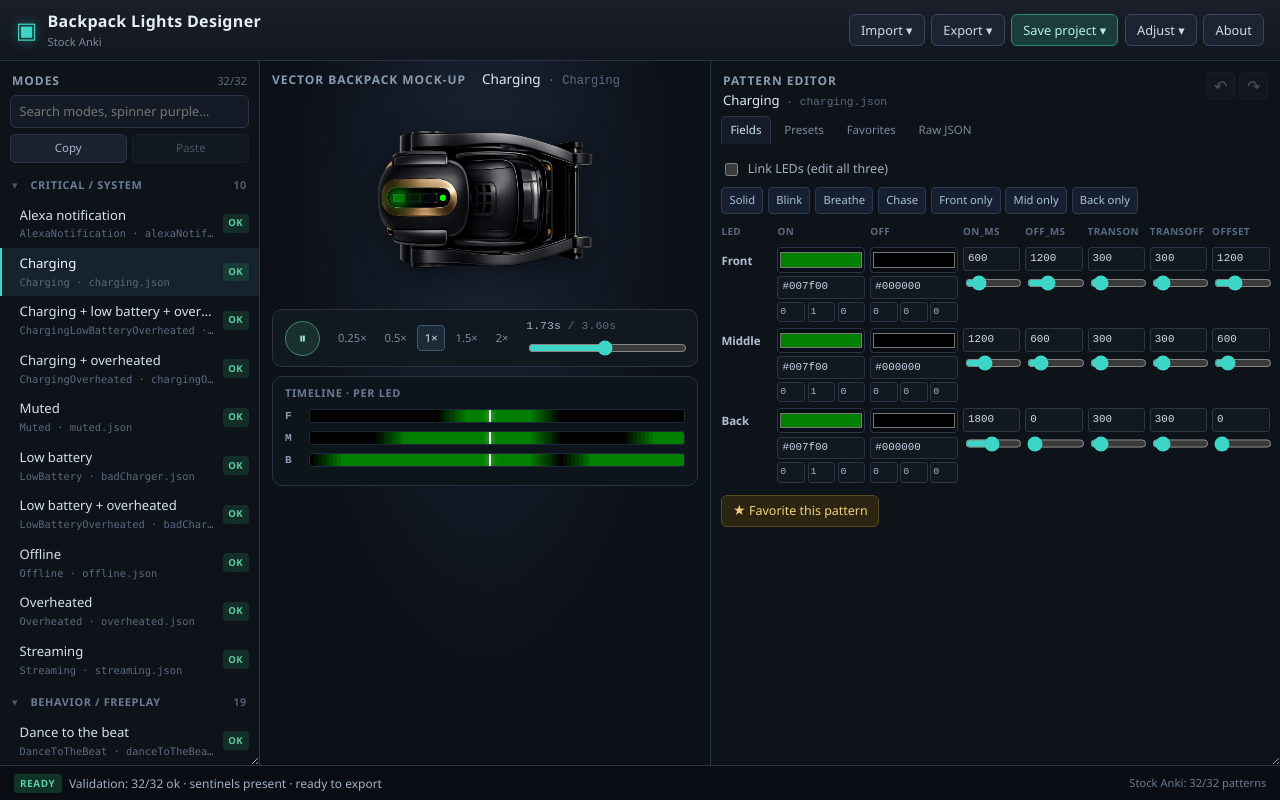
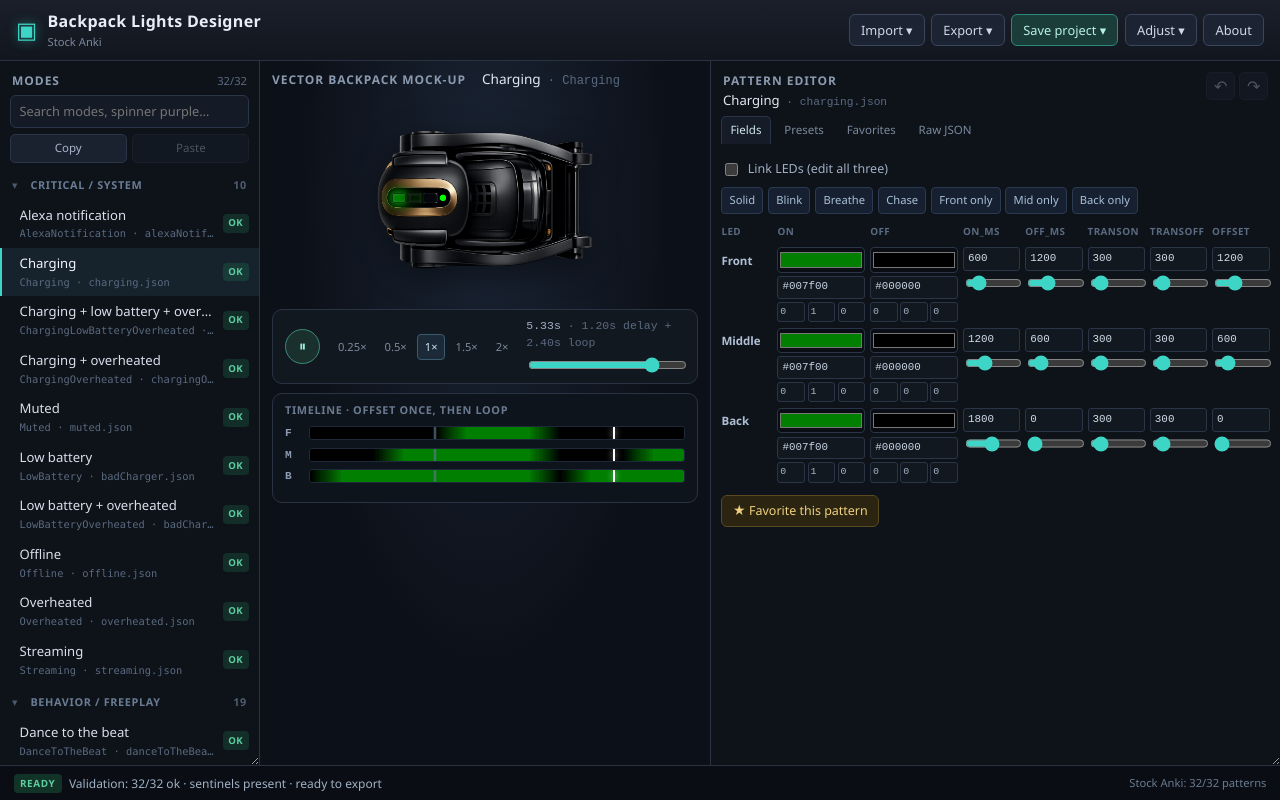
Before and after one commit to camAtGitHub/vector-robot-LED-studio, a React (Vite) app: page / in a window 1280 px wide. Built offline with nearby package versions, Linux system fonts and the light colour scheme.

Commit message:
Treat LED offset as a one-shot wait, then loop the period
Preview and scrub wrap only the repeating tail so delayed flashes keep cycling instead of looking like a single first-cycle blip.

```diff
--- a/src/components/Transport.tsx
+++ b/src/components/Transport.tsx
@@ -1,4 +1,9 @@
-import { patternCycleMs } from '../domain';
+import {
+  patternIntroMs,
+  patternPeriodMs,
+  patternWindowMs,
+  previewPlayheadMs,
+} from '../domain';
 import { usePackStore } from '../store/packStore';
 import styles from './Transport.module.css';
 
@@ -6,9 +11,11 @@ const SPEEDS = [0.25, 0.5, 1, 1.5, 2] as const;
 
 export function Transport() {
   const { state, pattern, dispatch, setTimeMs, timeMsRef } = usePackStore();
-  const cycle = pattern ? patternCycleMs(pattern) : 2000;
+  const window = pattern ? patternWindowMs(pattern) : 2000;
+  const period = pattern ? patternPeriodMs(pattern) : 0;
+  const intro = pattern ? patternIntroMs(pattern) : 0;
   const t = state.timeMs;
-  const displayT = t % Math.max(cycle, 1);
+  const head = pattern ? previewPlayheadMs(t, pattern) : t % Math.max(window, 1);
 
   return (
     <div className={styles.bar}>
@@ -41,22 +48,25 @@ export function Transport() {
 
       <label className={styles.scrub}>
         <span className={styles.time}>
-          {(displayT / 1000).toFixed(2)}s
-          <span className={styles.cycle}> / {(cycle / 1000).toFixed(2)}s</span>
+          {(t / 1000).toFixed(2)}s
+          <span className={styles.cycle}>
+            {intro > 0
+              ? ` · ${(intro / 1000).toFixed(2)}s delay + ${(period / 1000).toFixed(2)}s loop`
+              : period > 0
+                ? ` / ${(period / 1000).toFixed(2)}s loop`
+                : ` / ${(window / 1000).toFixed(2)}s`}
+          </span>
         </span>
         <input
           type="range"
           min={0}
-          max={cycle}
+          max={window}
           step={1}
-          value={Math.min(displayT, cycle)}
+          value={Math.min(head, window)}
           onChange={(e) => {
             const v = Number(e.target.value);
-            // Preserve full timeline when scrubbing within one cycle window
-            const base = Math.floor(timeMsRef.current / cycle) * cycle;
-            const next = base + v;
-            timeMsRef.current = next;
-            setTimeMs(next);
+            timeMsRef.current = v;
+            setTimeMs(v);
             if (state.playing) {
               dispatch({ type: 'SET_PLAYING', playing: false });
             }
--- a/src/components/Waveform.module.css
+++ b/src/components/Waveform.module.css
@@ -44,6 +44,18 @@
   inset: 0;
 }
 
+.loopStart {
+  position: absolute;
+  top: 0;
+  bottom: 0;
+  width: 1px;
+  background: #5a7a90;
+  box-shadow: 0 0 0 1px rgba(90, 122, 144, 0.35);
+  transform: translateX(-0.5px);
+  pointer-events: none;
+  z-index: 1;
+}
+
 .playhead {
   position: absolute;
   top: 0;
--- a/src/components/Waveform.tsx
+++ b/src/components/Waveform.tsx
@@ -1,6 +1,8 @@
 import { useMemo } from 'react';
 import {
-  patternCycleMs,
+  patternIntroMs,
+  patternWindowMs,
+  previewPlayheadMs,
   samplePattern,
   type Pattern,
 } from '../domain';
@@ -8,16 +10,20 @@ import { usePackStore } from '../store/packStore';
 import styles from './Waveform.module.css';
 
 const LED_NAMES = ['F', 'M', 'B'] as const;
-const SAMPLES = 96;
+
+function stripSamples(windowMs: number): number {
+  return Math.min(240, Math.max(96, Math.round(windowMs / 20)));
+}
 
 function buildStrip(pattern: Pattern, led: 0 | 1 | 2, cycle: number): string {
+  const samples = stripSamples(cycle);
   const stops: string[] = [];
-  for (let i = 0; i < SAMPLES; i++) {
-    const t = (i / SAMPLES) * cycle;
+  for (let i = 0; i < samples; i++) {
+    const t = (i / samples) * cycle;
     const colors = samplePattern(pattern, t);
     const c = colors[led];
-    const pct = (i / SAMPLES) * 100;
-    const next = ((i + 1) / SAMPLES) * 100;
+    const pct = (i / samples) * 100;
+    const next = ((i + 1) / samples) * 100;
     stops.push(
       `rgb(${c.r},${c.g},${c.b}) ${pct.toFixed(2)}%`,
       `rgb(${c.r},${c.g},${c.b}) ${next.toFixed(2)}%`
@@ -29,13 +35,19 @@ function buildStrip(pattern: Pattern, led: 0 | 1 | 2, cycle: number): string {
 export function Waveform() {
   const { pattern, state } = usePackStore();
 
-  const cycle = pattern ? patternCycleMs(pattern) : 2000;
-  const playhead = cycle > 0 ? (state.timeMs % cycle) / cycle : 0;
+  const window = pattern ? patternWindowMs(pattern) : 2000;
+  const intro = pattern ? patternIntroMs(pattern) : 0;
+  const playhead =
+    pattern && window > 0
+      ? previewPlayheadMs(state.timeMs, pattern) / window
+      : 0;
 
   const strips = useMemo(() => {
     if (!pattern) return null;
-    return ([0, 1, 2] as const).map((led) => buildStrip(pattern, led, cycle));
-  }, [pattern, cycle]);
+    return ([0, 1, 2] as const).map((led) =>
+      buildStrip(pattern, led, window)
+    );
+  }, [pattern, window]);
 
   if (!pattern || !strips) {
     return (
@@ -47,7 +59,7 @@ export function Waveform() {
 
   return (
     <div className={styles.wrap}>
-      <div className={styles.title}>Timeline · per LED</div>
+      <div className={styles.title}>Timeline · offset once, then loop</div>
       {LED_NAMES.map((name, i) => (
         <div key={name} className={styles.row}>
           <span className={styles.ledName}>{name}</span>
@@ -56,6 +68,13 @@ export function Waveform() {
               className={styles.strip}
               style={{ background: strips[i] }}
             />
+            {intro > 0 && window > 0 && (
+              <div
+                className={styles.loopStart}
+                style={{ left: `${(intro / window) * 100}%` }}
+                title="Offset wait ends; loop starts"
+              />
+            )}
             <div
               className={styles.playhead}
               style={{ left: `${playhead * 100}%` }}
--- a/src/domain/presets.ts
+++ b/src/domain/presets.ts
@@ -111,30 +111,108 @@ export function presetSingleLed(
   };
 }
 
-/**
- * Timeline / scrub window for a pattern.
- * Per LED, firmware waits `offset` then loops over
- * (transOn + on + transOff + off). The window must cover each LED’s
- * offset plus one full period — otherwise a delayed LED (e.g. back with
- * offset 300 and period 297) never appears “on” in the waveform strip
- * even though the mock-up shows it after continuous time advances.
- */
-export function patternCycleMs(pattern: Pattern): number {
+/** Minimum post-offset time shown on the strip so a short loop is visible. */
+const MIN_LOOP_VISIBLE_MS = 2000;
+const SOLID_WINDOW_MS = 2000;
+const LCM_CAP_MS = 30_000;
+
+function gcd(a: number, b: number): number {
+  let x = Math.abs(a);
+  let y = Math.abs(b);
+  while (y) {
+    const t = y;
+    y = x % y;
+    x = t;
+  }
+  return x || 1;
+}
+
+function lcm(a: number, b: number): number {
+  if (a === 0 || b === 0) return Math.max(a, b);
+  return Math.abs((a / gcd(a, b)) * b);
+}
+
+/** Per-LED firmware loop length, or null if solid / zero (no modulo). */
+function ledLoopMs(pattern: Pattern, i: number): number | null {
+  if (pattern.onPeriod_ms[i] === SOLID_ON_PERIOD) return null;
+  const total =
+    pattern.transitionOnPeriod_ms[i] +
+    pattern.onPeriod_ms[i] +
+    pattern.transitionOffPeriod_ms[i] +
+    pattern.offPeriod_ms[i];
+  return total > 0 ? total : null;
+}
+
+/** Repeating period after offset: max(transOn + on + transOff + off). */
+export function patternPeriodMs(pattern: Pattern): number {
   let max = 0;
   for (let i = 0; i < LED_COUNT; i++) {
-    const on = pattern.onPeriod_ms[i];
-    if (on === SOLID_ON_PERIOD) continue;
-    const total =
-      pattern.transitionOnPeriod_ms[i] +
-      pattern.onPeriod_ms[i] +
-      pattern.transitionOffPeriod_ms[i] +
-      pattern.offPeriod_ms[i];
+    const loop = ledLoopMs(pattern, i);
+    if (loop != null && loop > max) max = loop;
+  }
+  return max;
+}
+
+/**
+ * One-shot wait before any LED enters its loop (firmware applies offset once).
+ * Negative offsets start already inside the cycle, so they do not extend intro.
+ */
+export function patternIntroMs(pattern: Pattern): number {
+  let max = 0;
+  for (let i = 0; i < LED_COUNT; i++) {
+    if (ledLoopMs(pattern, i) == null) continue;
     const offset = pattern.offset[i] ?? 0;
-    const span = total + offset;
-    if (span > max) max = span;
+    if (offset > max) max = offset;
   }
-  // Solid-only patterns: still show a short timeline window
-  return max > 0 ? max : 2000;
+  return max;
+}
+
+/** Combined loop length used to wrap the playhead without restarting offset. */
+function patternLoopUnitMs(pattern: Pattern): number {
+  const periods: number[] = [];
+  for (let i = 0; i < LED_COUNT; i++) {
+    const loop = ledLoopMs(pattern, i);
+    if (loop != null) periods.push(loop);
+  }
+  if (periods.length === 0) return 0;
+  let unit = periods[0];
+  for (let i = 1; i < periods.length; i++) {
+    const next = lcm(unit, periods[i]);
+    if (next > LCM_CAP_MS) return Math.max(...periods);
+    unit = next;
+  }
+  return unit;
+}
+
+/**
+ * Timeline strip length: one-shot offset wait, then enough loop repeats
+ * that the robot’s ongoing flash is visible (not a single first-cycle blip).
+ */
+export function patternWindowMs(pattern: Pattern): number {
+  const intro = patternIntroMs(pattern);
+  const unit = patternLoopUnitMs(pattern);
+  if (unit <= 0) return SOLID_WINDOW_MS;
+  const repeats = Math.max(1, Math.ceil(MIN_LOOP_VISIBLE_MS / unit));
+  return intro + unit * repeats;
+}
+
+/** @deprecated Use patternWindowMs — kept as the strip/scrub window. */
+export function patternCycleMs(pattern: Pattern): number {
+  return patternWindowMs(pattern);
+}
+
+/**
+ * Map continuous robot time onto the timeline strip.
+ * After the offset wait, wraps only the looping tail — never restarts intro.
+ */
+export function previewPlayheadMs(timeMs: number, pattern: Pattern): number {
+  const t = Math.max(0, timeMs);
+  const intro = patternIntroMs(pattern);
+  const window = patternWindowMs(pattern);
+  if (t <= intro) return t;
+  const tail = window - intro;
+  if (tail <= 0) return intro;
+  return intro + ((t - intro) % tail);
 }
 
 /** Deep clone a pattern. */
```
Also changed, not shown: 2 other files (tests, documents, lock files or other folders).
